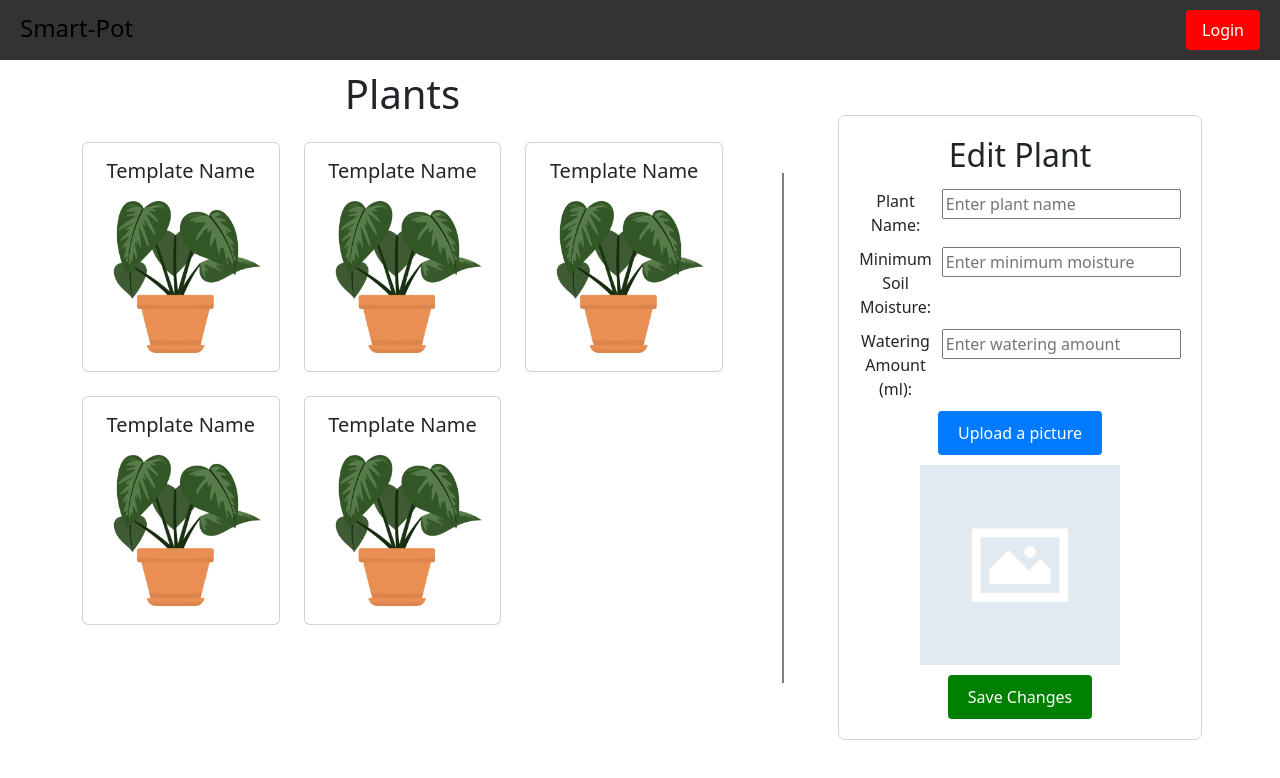
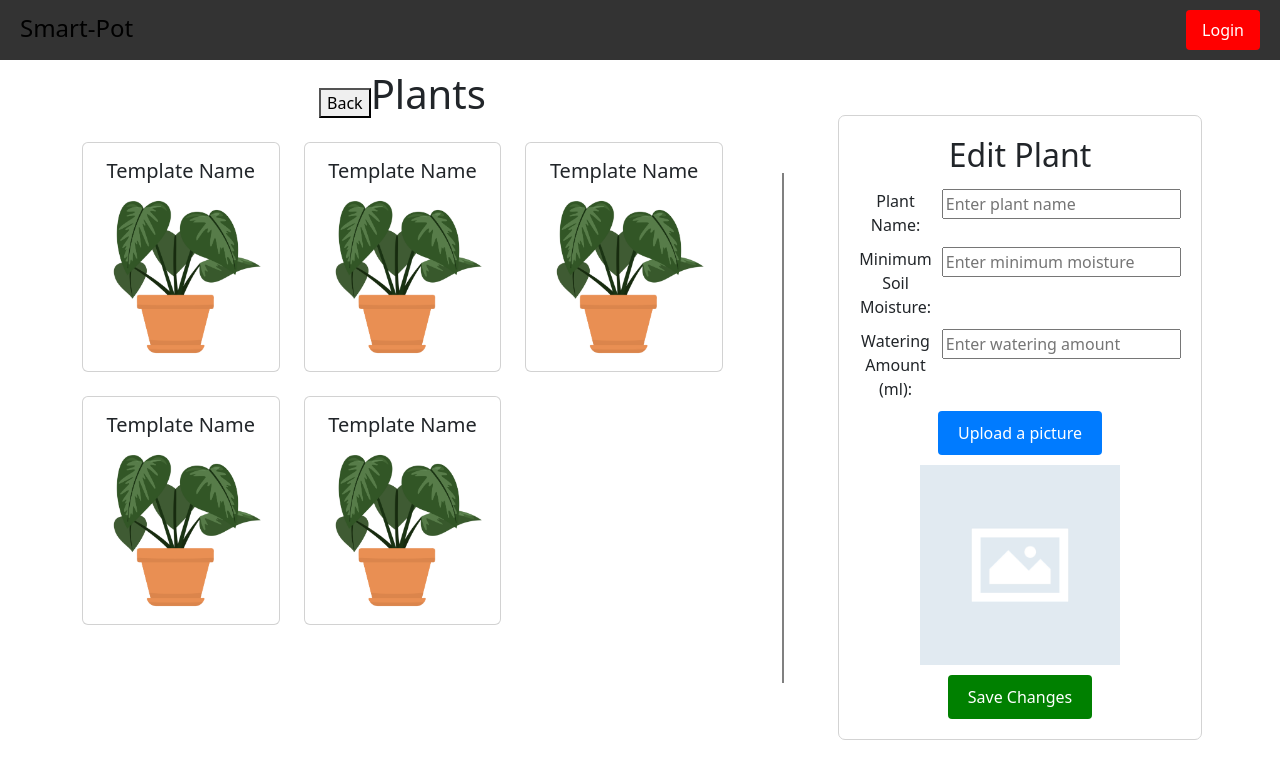
Before and after one commit to Zenbax/smart-pot, a React (Create React App) app in the folder Frontend/: page /plant_overview in a window 1280 px wide. Shown: the top 778 px of the page. Built offline with nearby package versions, Linux system fonts and the light colour scheme.

Commit message:
back button

```diff
--- a/Frontend/src/Pages/PlantOverview.js
+++ b/Frontend/src/Pages/PlantOverview.js
@@ -21,7 +21,7 @@ const PlantOverview = () => {
     if (plantName != '' && minSoilMoisture != '' && plantImage != No_Image && wateringAmount > 19 && wateringAmount < 251) {
       setShowPopUp(true);
     }
-    else if (wateringAmount <= 19){
+    else if (wateringAmount <= 19) {
 
     }
 
@@ -56,10 +56,15 @@ const PlantOverview = () => {
     // You can fill other fields similarly
   };
 
+  const handleBack = () => {
+    window.history.back();
+  };
+
   return (
     <div className="container">
       <div className="row">
         <div className="col-lg-7">
+          <button onClick={handleBack}>Back</button>
           <h1 className="text-center mb-4">Plants</h1>
           <div className="row">
             <div className="col-lg-4">
```
